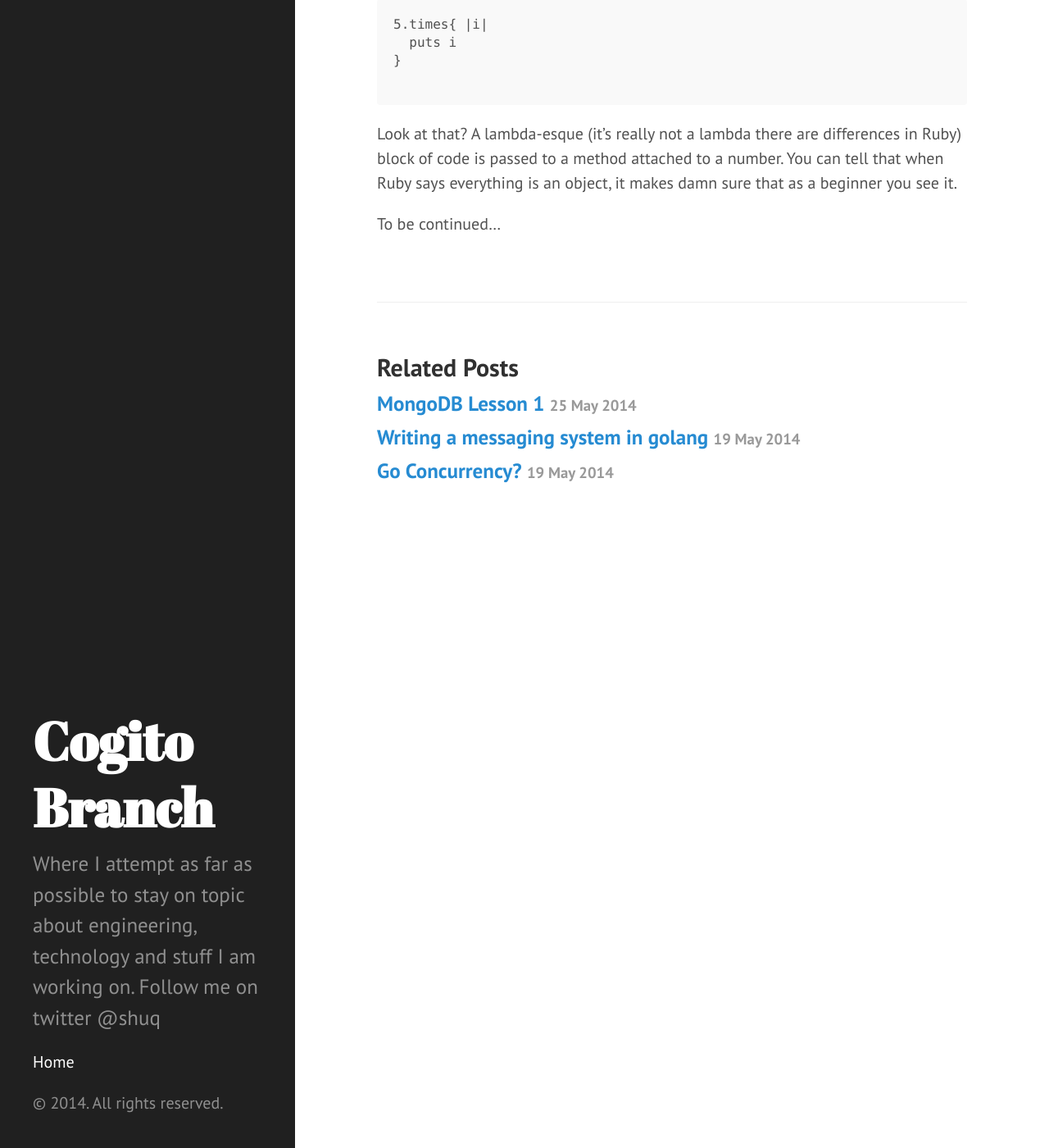
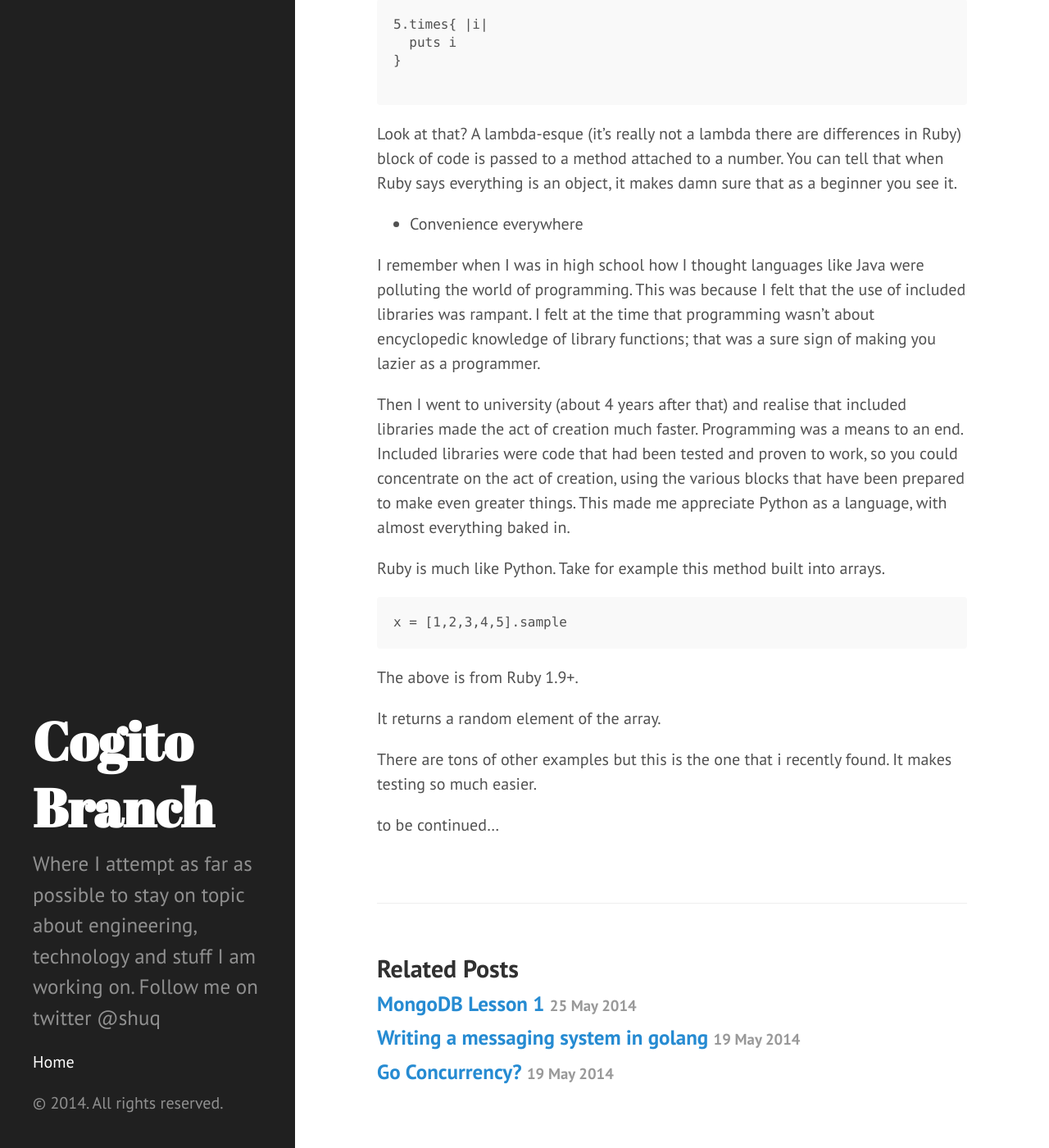
Before and after one commit to quekshuy/oldquekshuy.github.io, a Jekyll site: the page built from _posts/2014-05-29-ruby-is-the-cutest-language.markdown, in a window 1280 px wide and 1400 px high, scrolled down 831 px. Shown: the whole window at 82% size. Built offline with Jekyll 4.4.1, drawn with Linux system fonts in a browser that asks for light colours; Markdown is read by kramdown in place of the engine named in the settings.

Commit message:
Post update: Ruby is the cutest language

````diff
--- a/_posts/2014-05-29-ruby-is-the-cutest-language.markdown
+++ b/_posts/2014-05-29-ruby-is-the-cutest-language.markdown
@@ -33,4 +33,22 @@ _Ruby_
 
 Look at that? A lambda-esque (it's really not a lambda there are differences in Ruby) block of code is passed to a method attached to a number. You can tell that when Ruby says everything is an object, it makes damn sure that as a beginner you see it.
 
-To be continued...
+
+* Convenience everywhere
+
+I remember when I was in high school how I thought languages like Java were polluting the world of programming. This was because I felt that the use of included libraries was rampant. I felt at the time that programming wasn't about encyclopedic knowledge of library functions; that was a sure sign of making you lazier as a programmer.
+
+Then I went to university (about 4 years after that) and realise that included libraries made the act of creation much faster. Programming was a means to an end. Included libraries were code that had been tested and proven to work, so you could concentrate on the act of creation, using the various blocks that have been prepared to make even greater things. This made me appreciate Python as a language, with almost everything baked in.
+
+Ruby is much like Python. Take for example this method built into arrays.
+
+```
+x = [1,2,3,4,5].sample
+```
+The above is from Ruby 1.9+.
+
+It returns a random element of the array.
+
+There are tons of other examples but this is the one that i recently found. It makes testing so much easier.
+
+to be continued...
````
